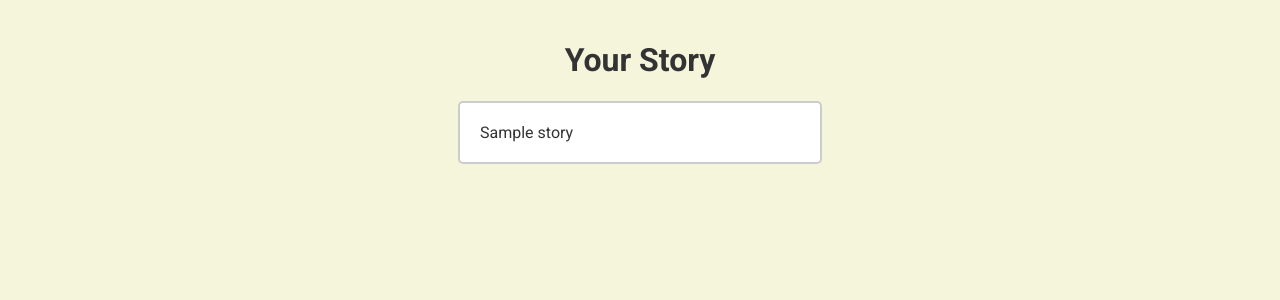
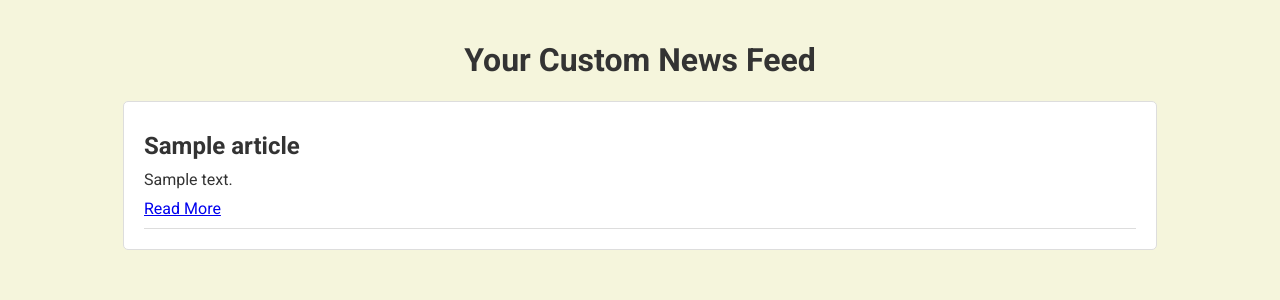
Before and after one commit to RisshiN24/news-feed-generator, a Flask app: template src/templates/display.html in a window 1280 px wide. Shown: the top 300 px of the page. Run offline with Flask 3, Linux system fonts and the light colour scheme; the template is opened without the code that fills it: most values are stand-ins (such as "Sample title", 1, 10 or a date in 2020).

Commit message:
Added a news feed section. No GenAI features yet.

```diff
--- a/src/app.py
+++ b/src/app.py
@@ -1,36 +1,40 @@
 from flask import Flask, request, render_template
 from openai import OpenAI
+import requests
 import os
 from dotenv import load_dotenv
+
 load_dotenv()
 
 client = OpenAI(api_key=os.getenv("OPENAI_API_KEY"))
 
 app = Flask(__name__)
 
+
 @app.route('/')
 def input_interests():
     return render_template('input.html')
 
+
 @app.route('/display', methods=['POST'])
 def display_interests():
     interests = [request.form['interest1'], request.form['interest2'], request.form['interest3']]
-    story = generate_story(interests)
-    return render_template('display.html', story=story)
+    news_feed = get_news_feed(os.getenv("NEWS_API_KEY"), interests)
+    return render_template('display.html', news_feed=news_feed)
 
-def generate_story(interests):
-
-    response = client.chat.completions.create(
-        model='gpt-4o-mini',
-        messages=[
-            {"role": "system", "content": "You are a helpful assistant. You generate short stories based on the keywords given to you. You can only write stories up to 200 words."},
-            {"role": "user", "content": f"Create a short story that includes the following interests: {', '.join(interests)}."}
-        ],
-        max_tokens=300
-    )
-
-    story = response.choices[0].message.content
-    return story
+def get_news_feed(api_key, interests):
+    articles = []
+    for interest in interests:
+        url = f"https://newsapi.org/v2/everything?q={interest}&sortBy=popularity&apiKey={api_key}"
+        response = requests.get(url)
+        if response.status_code == 200:
+            data = response.json()
+            articles.extend(data.get('articles', [])[:3])  # Get only the top 3 articles for each interest
+    return articles
 
 if __name__ == '__main__':
     app.run(debug=True)
+
+
+if __name__ == '__main__':
+    app.run(debug=True)
--- a/src/static/styles.css
+++ b/src/static/styles.css
@@ -50,16 +50,24 @@ label {
     margin-bottom: 5px;
 }
 
-.story-box {
-    margin: 0 auto;
-    width: 320px;
+.news-feed {
+    margin: 20px auto;
+    width: 80%;
     padding: 20px;
-    border: 2px solid #cccccc;
+    border: 1px solid #ddd;
     background-color: #fff;
     border-radius: 5px;
-    text-align: left;
 }
 
-.story-box p {
-    margin: 0;
+.news-article {
+    border-bottom: 1px solid #ddd;
+    padding: 10px 0;
 }
+
+.news-article h2 {
+    margin: 0 0 10px 0;
+}
+
+.news-article p {
+    margin: 0 0 10px 0;
+}
--- a/src/templates/display.html
+++ b/src/templates/display.html
@@ -1,16 +1,28 @@
 <!DOCTYPE html>
 <html lang="en">
-<head>
-    <meta charset="UTF-8">
-    <meta name="viewport" content="width=device-width, initial-scale=1.0">
+  <head>
+    <meta charset="UTF-8" />
+    <meta name="viewport" content="width=device-width, initial-scale=1.0" />
     <title>Story</title>
-    <link rel="stylesheet" href="https://fonts.googleapis.com/css2?family=Roboto:wght@400;700&display=swap">
-    <link rel="stylesheet" href="{{ url_for('static', filename='styles.css') }}">
-</head>
-<body>
-    <h1>Your Story</h1>
-    <div class="story-box">
-        <p>{{ story }}</p>
+    <link
+      rel="stylesheet"
+      href="https://fonts.googleapis.com/css2?family=Roboto:wght@400;700&display=swap"
+    />
+    <link
+      rel="stylesheet"
+      href="{{ url_for('static', filename='styles.css') }}"
+    />
+  </head>
+  <body>
+    <h1>Your Custom News Feed</h1>
+    <div class="news-feed">
+      {% for article in news_feed %}
+      <div class="news-article">
+        <h2>{{ article['title'] }}</h2>
+        <p>{{ article['description'] }}</p>
+        <a href="{{ article['url'] }}" target="_blank">Read More</a>
+      </div>
+      {% endfor %}
     </div>
-</body>
+  </body>
 </html>
```
